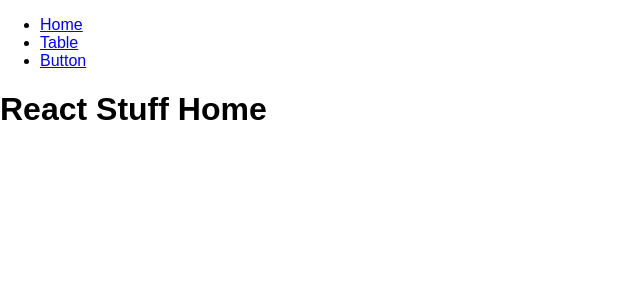
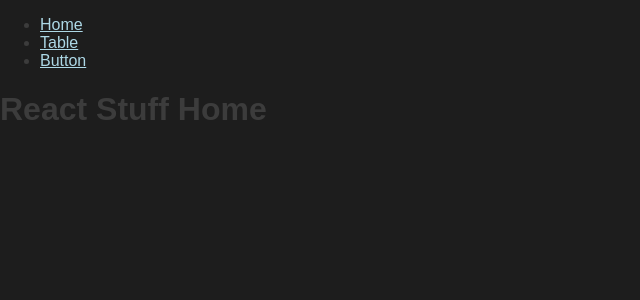
Before and after one commit to jenglamlow/react-stuff, a React (Create React App) app: page / in a window 1280 px wide. Shown: the top 300 px of the page, without its empty margins (0-640 px from the left). Built offline with nearby package versions, Linux system fonts and the light colour scheme.

Commit message:
Change color to dark theme

```diff
--- a/src/index.css
+++ b/src/index.css
@@ -2,4 +2,17 @@ body {
   margin: 0;
   padding: 0;
   font-family: sans-serif;
+  background-color: rgb(29,29,29)
 }
+
+a:link {
+  color: lightblue
+}
+
+a:visited {
+  color: lightseagreen
+}
+
+div {
+  color: rgb(60,60,60)
+}
```
